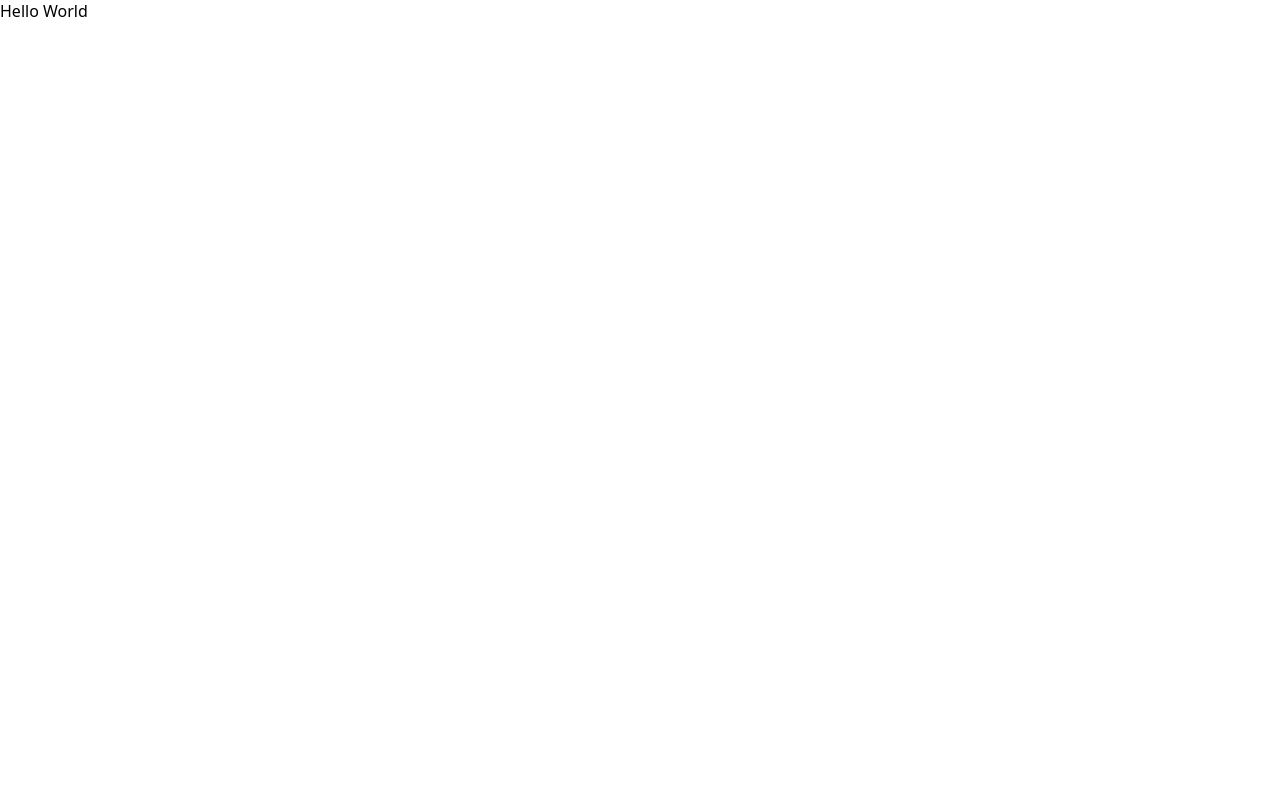
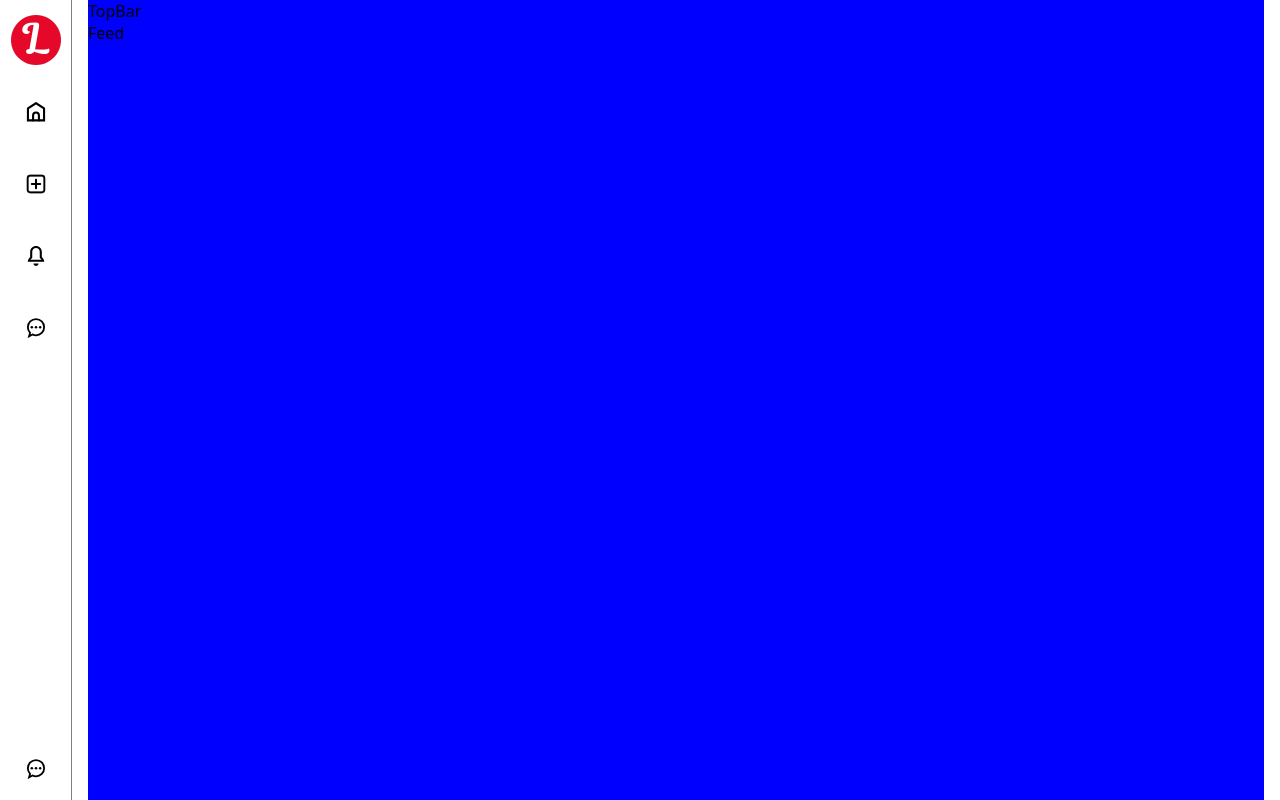
Before and after one commit to BadrOzgar/CopyPastaHub, a React (Vite) app in the folder PinteChest/LightSide/: page / in a window 1280 px wide. Built offline with nearby package versions, Linux system fonts and the light colour scheme.

Commit message:
setting up the left  bar and make things ready

```diff
--- a/PinteChest/LightSide/src/App.jsx
+++ b/PinteChest/LightSide/src/App.jsx
@@ -1,9 +1,18 @@
-import './app.css'
+import "./app.css";
+import Feed from "./components/feed/Feed";
+import LeftBar from "./components/left_bar/Leftbar";
+import TopBar from "./components/top_bar/TopBar";
 
 const App = () => {
   return (
-    <div>Hello World</div>
-  )
-}
+    <div className="app">
+      <LeftBar />
+      <div className="content">
+        <TopBar />
+        <Feed />
+      </div>
+    </div>
+  );
+};
 
-export default App
+export default App;
--- a/PinteChest/LightSide/src/app.css
+++ b/PinteChest/LightSide/src/app.css
@@ -0,0 +1,11 @@
+.app {
+  width: 100%;
+  display: flex;
+  gap: 16px;
+}
+
+.content {
+  flex: 1;
+  background-color: blue;
+  margin-right: 16px;
+}
--- /dev/null
+++ b/PinteChest/LightSide/src/components/feed/Feed.jsx
@@ -0,0 +1,7 @@
+import React from "react";
+import "./Feed.css";
+const Feed = () => {
+  return <div>Feed</div>;
+};
+
+export default Feed;
--- /dev/null
+++ b/PinteChest/LightSide/src/components/left_bar/LeftBar.css
@@ -0,0 +1,37 @@
+.leftBar {
+  display: flex;
+  flex-direction: column;
+  justify-content: space-between;
+  height: 100vh;
+  align-items: center;
+  top: 0;
+  position: sticky;
+  width: 72px;
+  padding: 16px 0;
+  border-right: 1px solid gray;
+}
+
+.menuIcons {
+  display: flex;
+  flex-direction: column;
+  align-items: center;
+  gap: 24px;
+}
+
+.menuIcon {
+  width: 48px;
+  height: 48px;
+  display: flex;
+  align-items: center;
+  justify-content: center;
+}
+
+.menuIcon:hover {
+  background-color: #f1f1f1;
+  border-radius: 5px;
+}
+
+.logo {
+  width: 25px;
+  height: 25px;
+}
--- /dev/null
+++ b/PinteChest/LightSide/src/components/left_bar/LeftBar.jsx
@@ -0,0 +1,29 @@
+import React from "react";
+import "./LeftBar.css";
+
+const LeftBar = () => {
+  const menuItems = [
+    { src: "/general/logo.png", alt: "logo", route: "" },
+    { src: "/general/home.svg", alt: "home", route: "/home" },
+    { src: "/general/create.svg", alt: "create", route: "/create" },
+    { src: "/general/updates.svg", alt: "updates", route: "/updates" },
+    { src: "/general/messages.svg", alt: "messages", route: "/messages" },
+  ];
+
+  return (
+    <div className="leftBar">
+      <div className="menuIcons">
+        {menuItems.map((item, index) => (
+          <a key={index} href={item.route} className="menuIcon">
+            <img src={item.src} alt={item.alt} />
+          </a>
+        ))}
+      </div>
+      <a href="">
+        <img src="/general/messages.svg" alt="logo" />
+      </a>
+    </div>
+  );
+};
+
+export default LeftBar;
--- /dev/null
+++ b/PinteChest/LightSide/src/components/top_bar/TopBar.jsx
@@ -0,0 +1,8 @@
+import React from "react";
+import "./TopBar.css";
+
+const TopBar = () => {
+  return <div>TopBar</div>;
+};
+
+export default TopBar;
```
Also changed, not shown: PinteChest/LightSide/src/components/feed/Feed.css (added), PinteChest/LightSide/src/components/top_bar/TopBar.css (added).
